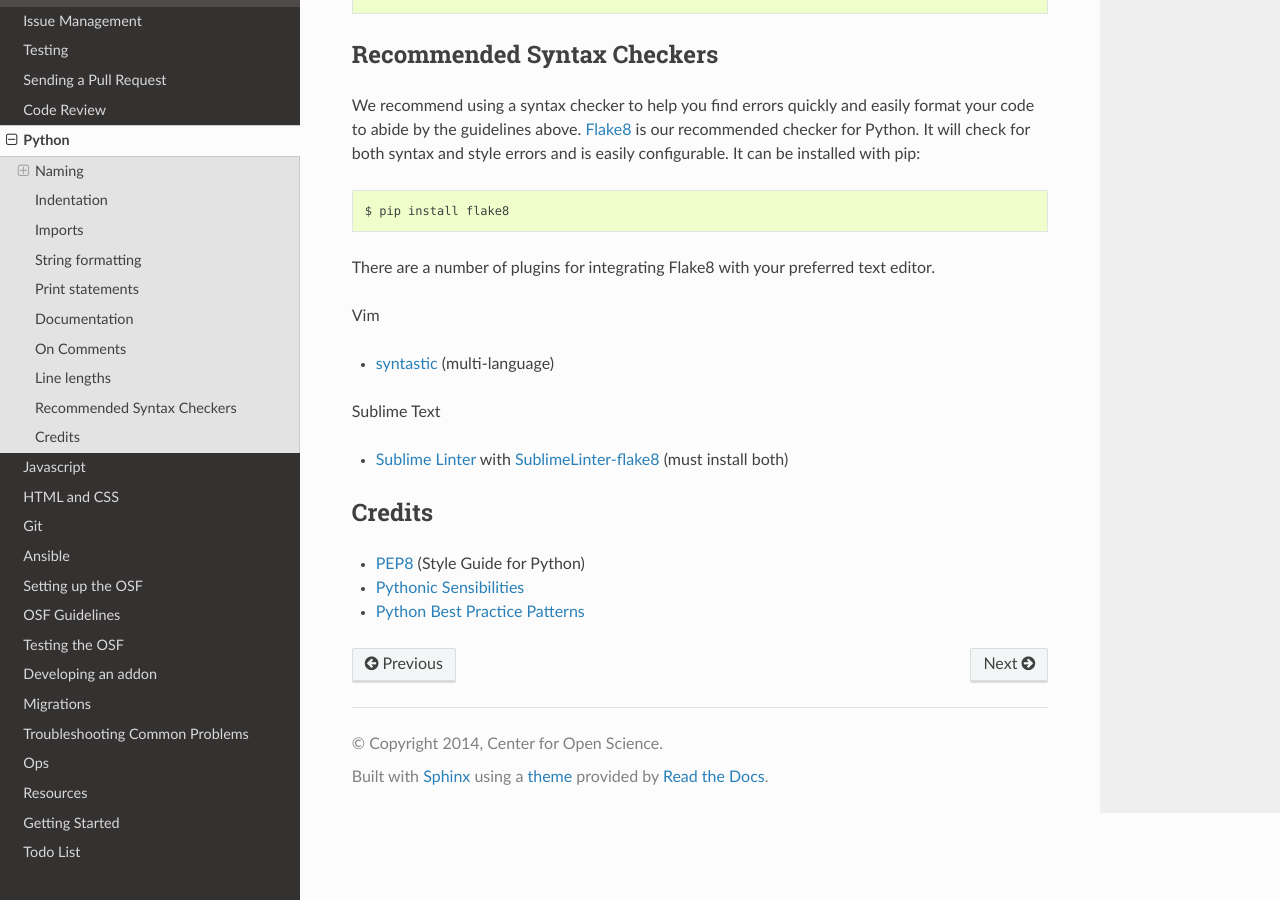
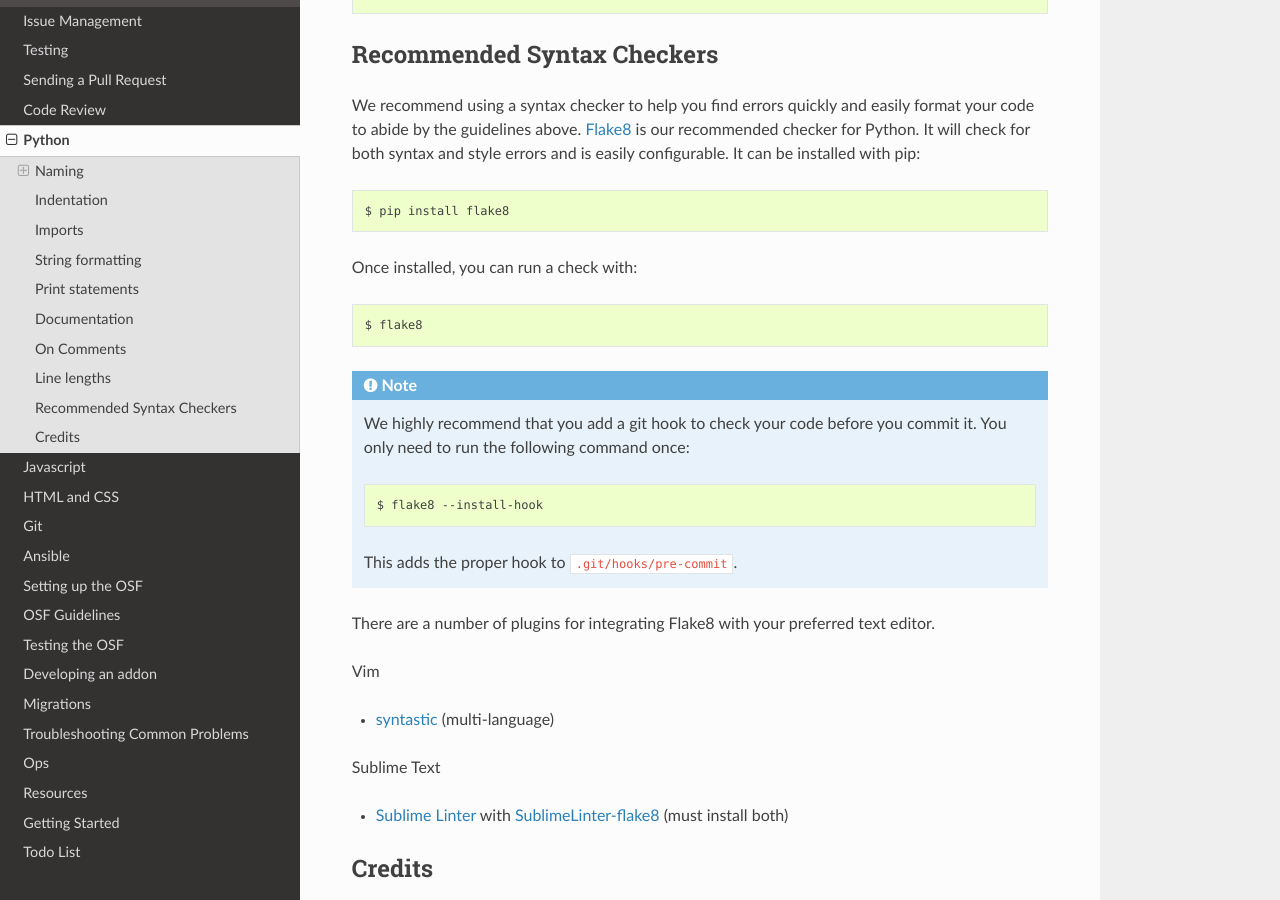
Before and after one commit to CenterForOpenScience/COSDev, a Sphinx documentation site: the page built from docs/style_guides/python.rst, in a window 1280 px wide and 900 px high, scrolled down 4748 px. Built offline with Sphinx 7.4.7 and the Read the Docs theme 2.0.0, drawn with Linux system fonts in a browser that asks for light colours.

Commit message:
Document how to install flake8 pre-commit hook

```diff
--- a/docs/style_guides/python.rst
+++ b/docs/style_guides/python.rst
@@ -242,6 +242,20 @@
 
     $ pip install flake8
 
+
+Once installed, you can run a check with: ::
+
+    $ flake8
+
+.. note::
+
+    We highly recommend that you add a git hook to check your code before you commit it. You only need to run the following command once:
+    ::
+
+        $ flake8 --install-hook
+
+    This adds the proper hook to ``.git/hooks/pre-commit``.
+
 There are a number of plugins for integrating Flake8 with your preferred text editor.
 
 Vim
```
